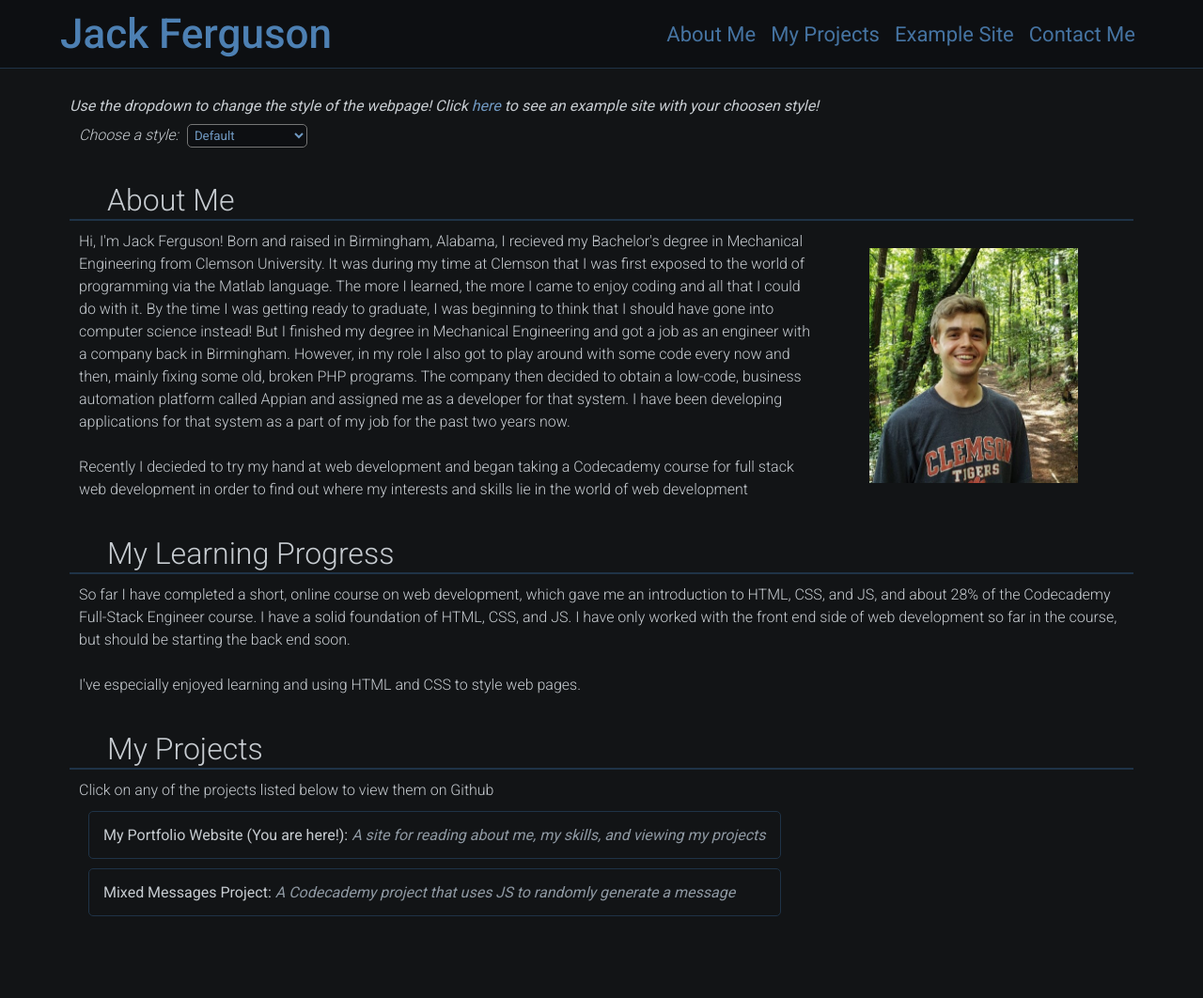
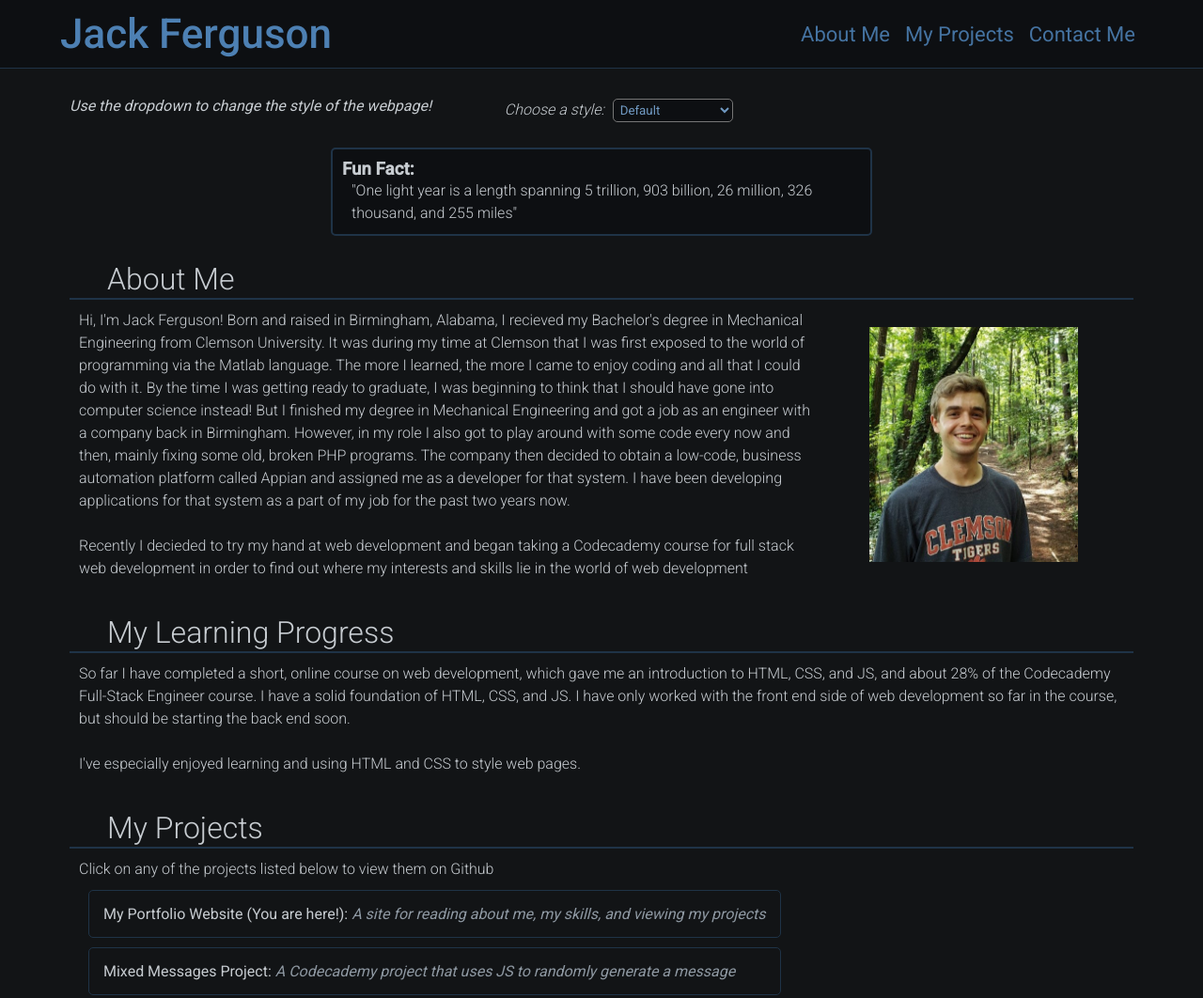
Before and after one commit to jackf514/portfolio-site, a plain HTML site: page index.html in a window 1280 px wide. Shown: the top 1062 px of the page at 94% size. Drawn offline with Linux system fonts and the light colour scheme.

Commit message:
add content to fun fact section and add styling

```diff
--- a/CSS_styles/styles.css
+++ b/CSS_styles/styles.css
@@ -90,7 +90,7 @@ section {
 }
 
 #style-selector span {
-    width: 100%;
+    width: 40%;
     margin-bottom: 10px;
     font-weight: 400;
 }
@@ -205,3 +205,12 @@ i:hover, iconify-icon:hover {
 i:active, iconify-icon:active {
     color:hsla(210, 40%, 20%, 1);
 }
+
+#fun-fact {
+    border: 2px solid hsla(210, 40%, 20%, 1);
+    border-radius: 5px;
+    margin: 15px auto;
+    padding: 10px;
+    width: 50%;
+    background-color: hsla(210, 15%, 6%, 1);
+}
--- a/index.html
+++ b/index.html
@@ -19,16 +19,16 @@
                 <ul>
                     <a href="#about"><li>About Me</li></a>
                     <a href="#projects"><li>My Projects</li></a>
-                    <a href="#example-site"><li>Example Site</li></a>
                     <a href="#contact"><li>Contact Me</li></a>
                 </ul>
             </nav>
         </header>
         <main>
 
+            <div class="container">
                     <!-- Style Selection -->
                 <section id="style-selector">
-                <span>Use the dropdown to change the style of the webpage! Click <a href="#example-site">here</a> to see an example site with your choosen style!</span>
+                    <span>Use the dropdown to change the style of the webpage!</span>
                     <form action="/script.js" method="get">
                         <label for="style">Choose a style:</label>
                         <select id="style" name="style">
@@ -39,6 +39,14 @@
                         </select>
                     </form>
                 </section>
+
+                    <!-- Fun Fact Section -->
+                <figure id="fun-fact">
+                    <h3>Fun Fact:</h3>
+                    <p>"One light year is a length spanning 5 trillion, 903 billion, 26 million, 326 thousand, and 255 miles"</p>
+                </figure>
+            </div>
+
 
             <!-- About Me Section -->
             <section id="about">
@@ -65,16 +73,6 @@
                 </ul>
             </section>
 
-            <!-- Example Site Section -->
-            <section id="example-site">
-
-            </section>
-
-            <!-- Fun Fact Section -->
-            <figure id="fun-fact">
-
-            </figure>
-
             <!-- Contact Section -->
             <section id="contact">
                 <h2>Contact Me</h2>
@@ -85,6 +83,7 @@
                     <a href="https://github.com/jackf514" target="_blank"><i class="fa-brands fa-github fa-3x"></i></a>
                 </div>
             </section>
+
         </main>
     </body>
 </html>
--- a/script.js
+++ b/script.js
@@ -1,7 +1,7 @@
 const randomFacts = [
-    'One light year is  a length spanning 5 trillion, 903 billion, 026 million, 326 thousand, and 255 miles',
+    'One light year is a length spanning 5 trillion, 903 billion, 26 million, 326 thousand, and 255 miles',
     'There is an area around a black hole called the Photon Sphere where light can orbit a black hole. This means that, if you were to stand in that area, you could theoretically see the back of your own head',
-    'Light tends to act like a wave, unless we try to directly observe it, then it behaves like a particle instead',
+    'Light tends to act like a wave, unless we try to directly observe it, then it behaves more like a particle instead',
     'There are more stars in the sky than grains of sand on the Earth',
     'Some butterflys have nano-scale baffle structures in their wings that allow them to trap specific wavelengths of light, giving them their unique and vibrant colors'
 ]
```
Lines whose indentation alone changed are shown as unchanged.
